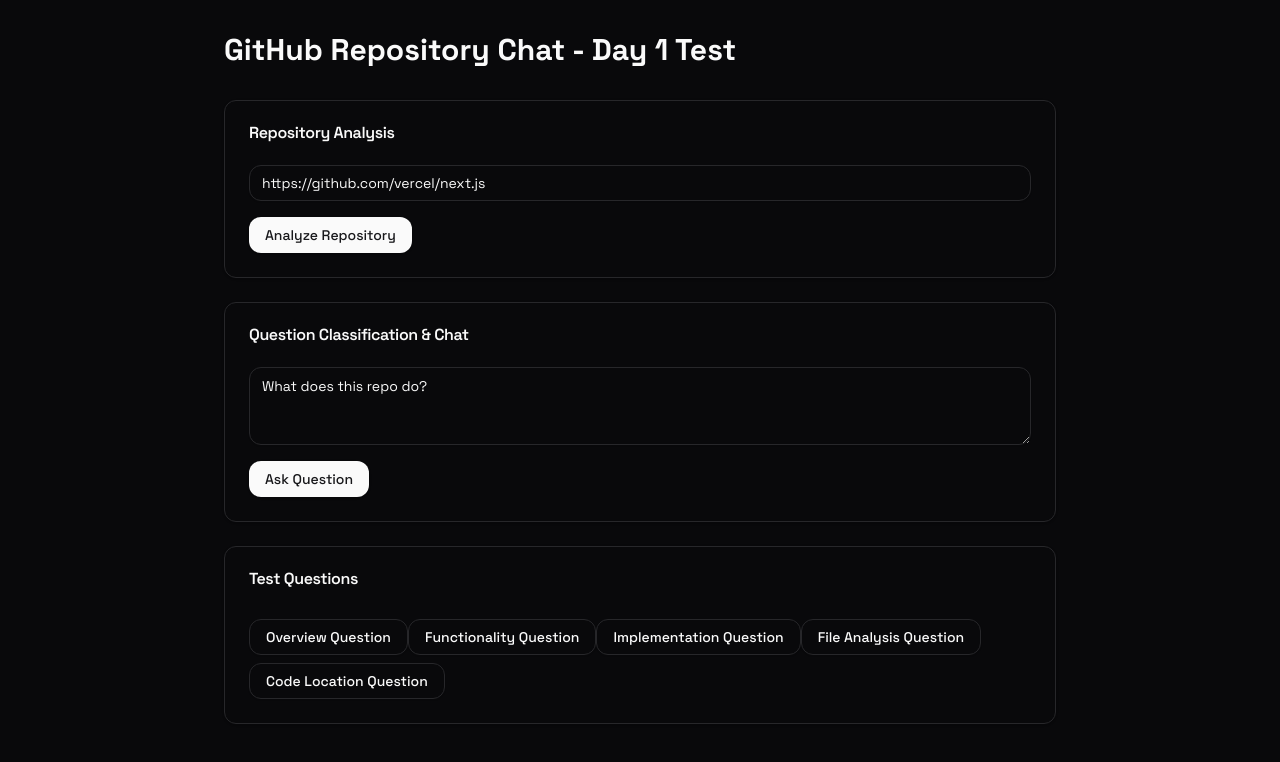
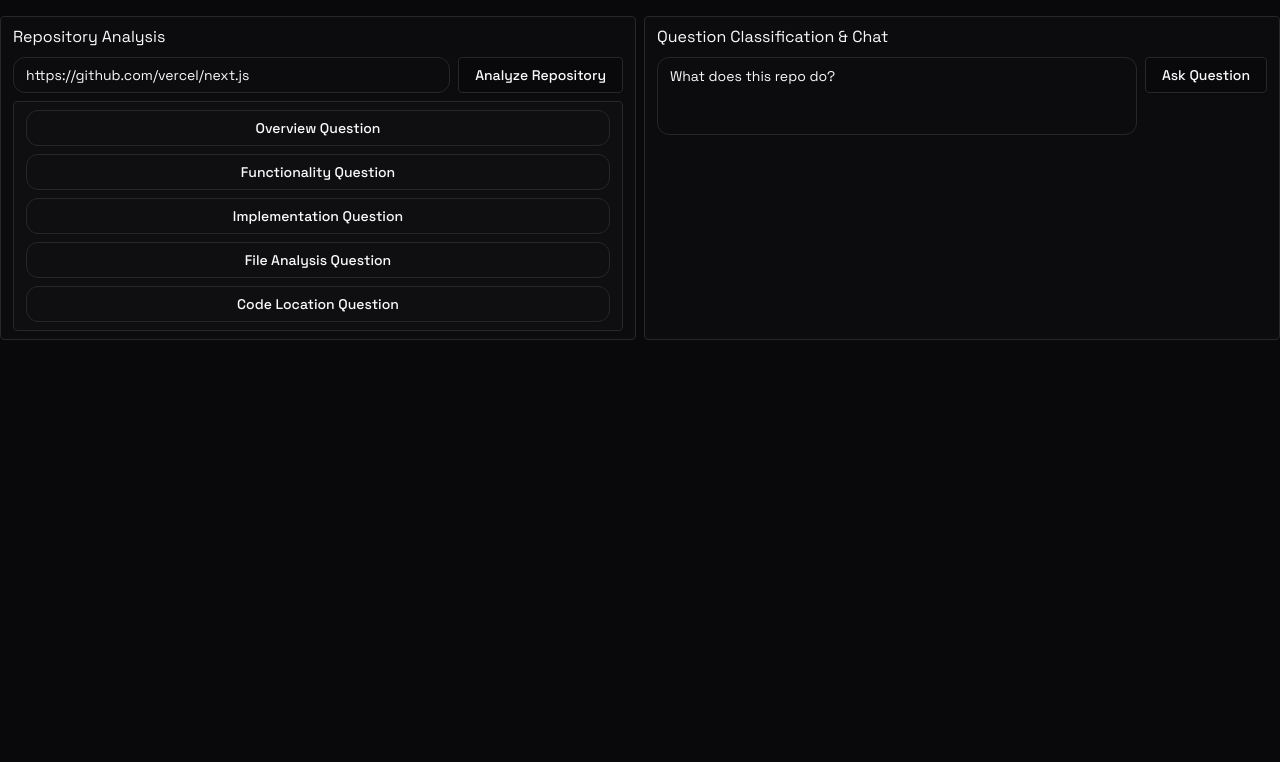
Before and after one commit to SinghAstra/AnalyticsX, a Next.js app: page / in a window 1280 px wide. Shown: the top 762 px of the page. Built offline with nearby package versions, Linux system fonts and the light colour scheme.

Commit message:
Basic UI Improvement

```diff
--- a/app/page.tsx
+++ b/app/page.tsx
@@ -1,12 +1,11 @@
 "use client";
 
 import { Button } from "@/components/ui/button";
-import { Card, CardContent, CardHeader, CardTitle } from "@/components/ui/card";
 import { Input } from "@/components/ui/input";
 import { Textarea } from "@/components/ui/textarea";
 import { useState } from "react";
 
-export default function TestPage() {
+export default function HomePage() {
   const [repoUrl, setRepoUrl] = useState("https://github.com/vercel/next.js");
   const [question, setQuestion] = useState("What does this repo do?");
   const [analyzing, setAnalyzing] = useState(false);
@@ -54,69 +53,43 @@
   };
 
   return (
-    <div className="container mx-auto p-8 max-w-4xl">
-      <h1 className="text-3xl font-bold mb-8">
-        GitHub Repository Chat - Day 1 Test
-      </h1>
-
-      <div className="space-y-6">
-        <Card>
-          <CardHeader>
-            <CardTitle>Repository Analysis</CardTitle>
-          </CardHeader>
-          <CardContent className="space-y-4">
+    <div className=" flex flex-col items-center gap-4 ">
+      <div className="flex gap-2 w-full m-4">
+        <div className="space-y-2 w-[50%] bg-muted/10 px-3 py-2 border rounded h-fit">
+          <h1>Repository Analysis</h1>
+          <div className="flex gap-2">
             <Input
               placeholder="GitHub repository URL"
               value={repoUrl}
               onChange={(e) => setRepoUrl(e.target.value)}
+              className="flex-1"
             />
-            <Button onClick={handleAnalyze} disabled={analyzing}>
+            <Button
+              variant={"outline"}
+              onClick={handleAnalyze}
+              disabled={analyzing}
+              className="rounded"
+            >
               {analyzing ? "Analyzing..." : "Analyze Repository"}
             </Button>
+          </div>
           {analyzeResult && (
-              <div className="p-4  rounded">
+            <div className="p-4 border rounded">
               <pre>{JSON.stringify(analyzeResult, null, 2)}</pre>
             </div>
           )}
-          </CardContent>
-        </Card>
 
-        <Card>
-          <CardHeader>
-            <CardTitle>Question Classification & Chat</CardTitle>
-          </CardHeader>
-          <CardContent className="space-y-4">
-            <Textarea
-              placeholder="Ask a question about the repository"
-              value={question}
-              onChange={(e) => setQuestion(e.target.value)}
-              rows={3}
-            />
-            <Button onClick={handleChat} disabled={chatting}>
-              {chatting ? "Processing..." : "Ask Question"}
-            </Button>
-            {chatResult && (
-              <div className="p-4  rounded">
-                <pre>{JSON.stringify(chatResult, null, 2)}</pre>
-              </div>
-            )}
-          </CardContent>
-        </Card>
-
-        <Card>
-          <CardHeader>
-            <CardTitle>Test Questions</CardTitle>
-          </CardHeader>
-          <CardContent>
-            <div className="space-y-2">
+          <div className="space-y-2 w-full flex flex-col border rounded px-3 bg-muted/10 py-2 max-w-2xl mx-auto">
             <Button
               variant="outline"
+              className="bg-transparent"
               onClick={() => setQuestion("What does this repo do?")}
             >
               Overview Question
             </Button>
             <Button
               variant="outline"
+              className="bg-transparent"
               onClick={() =>
                 setQuestion("What functionality is implemented in this repo?")
               }
@@ -125,27 +98,58 @@
             </Button>
             <Button
               variant="outline"
-                onClick={() =>
-                  setQuestion("How is authentication implemented?")
-                }
+              className="bg-transparent"
+              onClick={() => setQuestion("How is authentication implemented?")}
             >
               Implementation Question
             </Button>
             <Button
               variant="outline"
+              className="bg-transparent"
               onClick={() => setQuestion("What does package.json do?")}
             >
               File Analysis Question
             </Button>
             <Button
               variant="outline"
+              className="bg-transparent"
               onClick={() => setQuestion("Where is the API code located?")}
             >
               Code Location Question
             </Button>
           </div>
-          </CardContent>
-        </Card>
+        </div>
+
+        <div className="space-y-2 w-[50%] bg-muted/10 px-3 py-2 border rounded">
+          <h1>Question Classification & Chat</h1>
+          <div className="flex gap-2">
+            <Textarea
+              placeholder="Ask a question about the repository"
+              value={question}
+              onChange={(e) => setQuestion(e.target.value)}
+              rows={3}
+              className="resize-none"
+            />
+            <Button
+              variant={"outline"}
+              onClick={handleChat}
+              disabled={chatting}
+              className="rounded"
+            >
+              {chatting ? "Processing..." : "Ask Question"}
+            </Button>
+          </div>
+
+          {chatResult && (
+            <div className="p-4 border rounded">
+              <pre>
+                <div className="overflow-x-auto w-full">
+                  {JSON.stringify(chatResult, null, 2)}
+                </div>
+              </pre>
+            </div>
+          )}
+        </div>
       </div>
     </div>
   );
```
Lines whose indentation alone changed are shown as unchanged.
